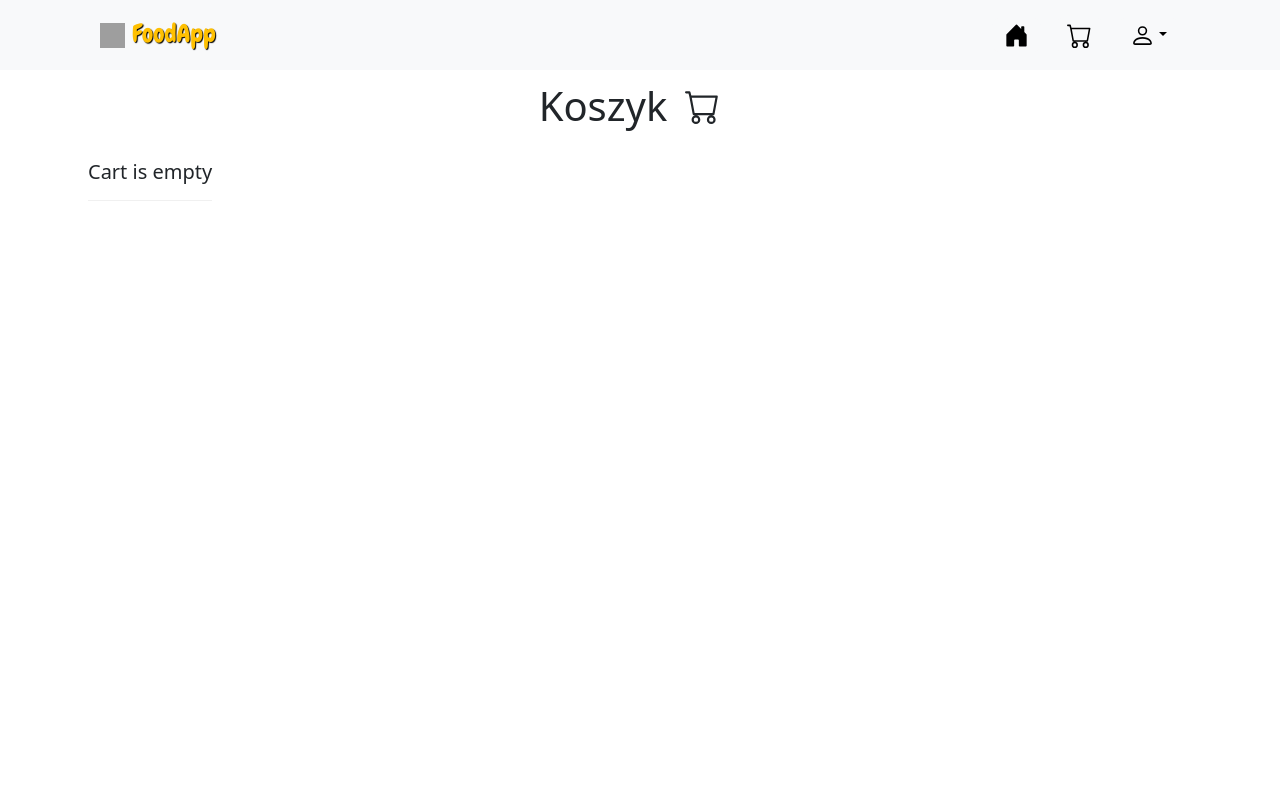
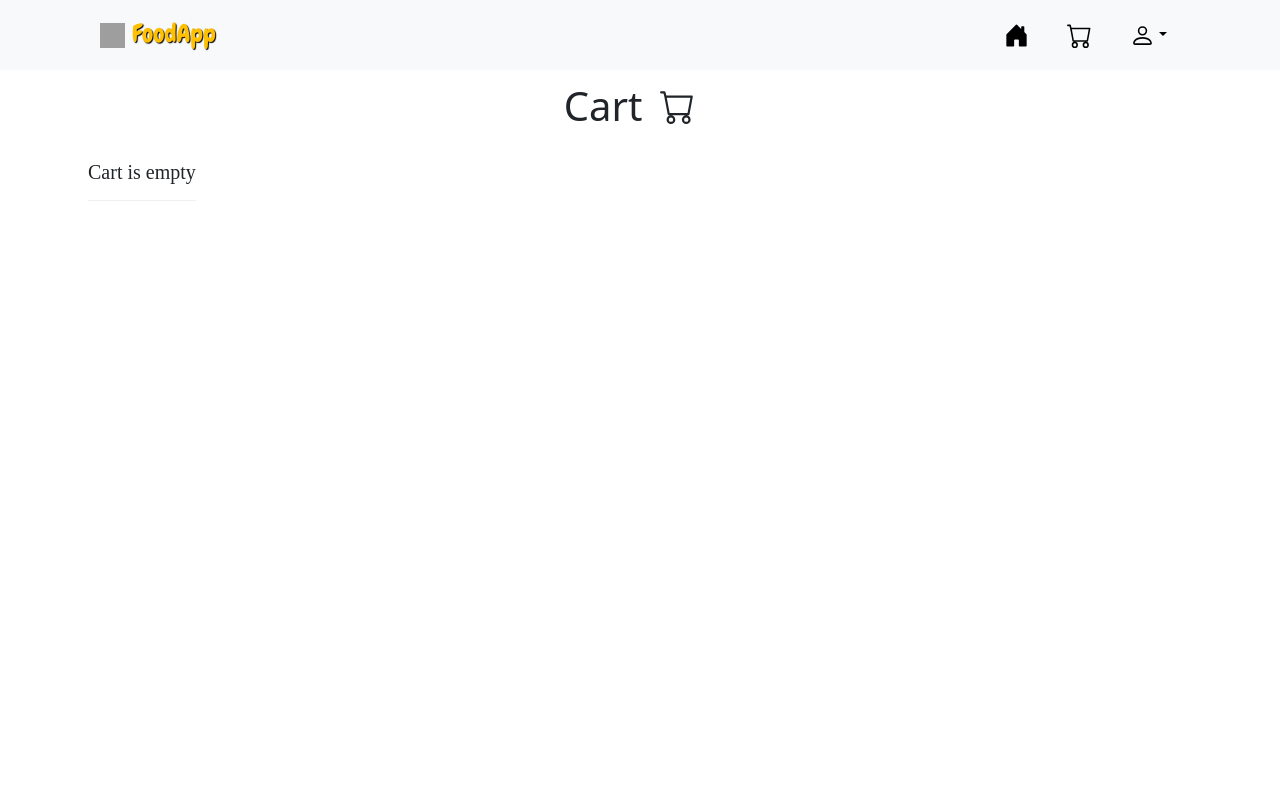
Before and after one commit to m29dev/FoodAppDeploy, an Angular app in the folder client/: page /checkout in a window 1280 px wide. Shown: the top 800 px of the page. Built offline with nearby package versions, Linux system fonts and the light colour scheme; sample sign-in values are in the browser's storage; grey boxes are pictures that could not be loaded.

Commit message:
cart update

```diff
--- a/client/src/app/components/cart/cart.component.css
+++ b/client/src/app/components/cart/cart.component.css
@@ -6,6 +6,10 @@
 h1,
 h2 {
   padding: 0px 8px 0px 8px;
+}
+
+h5 {
+  font-family: "Kalam", cursive;
 }
 
 .container-init {
--- a/client/src/app/components/cart/cart.component.html
+++ b/client/src/app/components/cart/cart.component.html
@@ -158,7 +158,7 @@
         <div class="col-lg-12 col-md-12 col-12 mob">
           <!-- cart navbar -->
           <div class="cart-navbar">
-            <h1>Koszyk</h1>
+            <h1>Cart</h1>
             <svg
               xmlns="http://www.w3.org/2000/svg"
               width="35"
```
